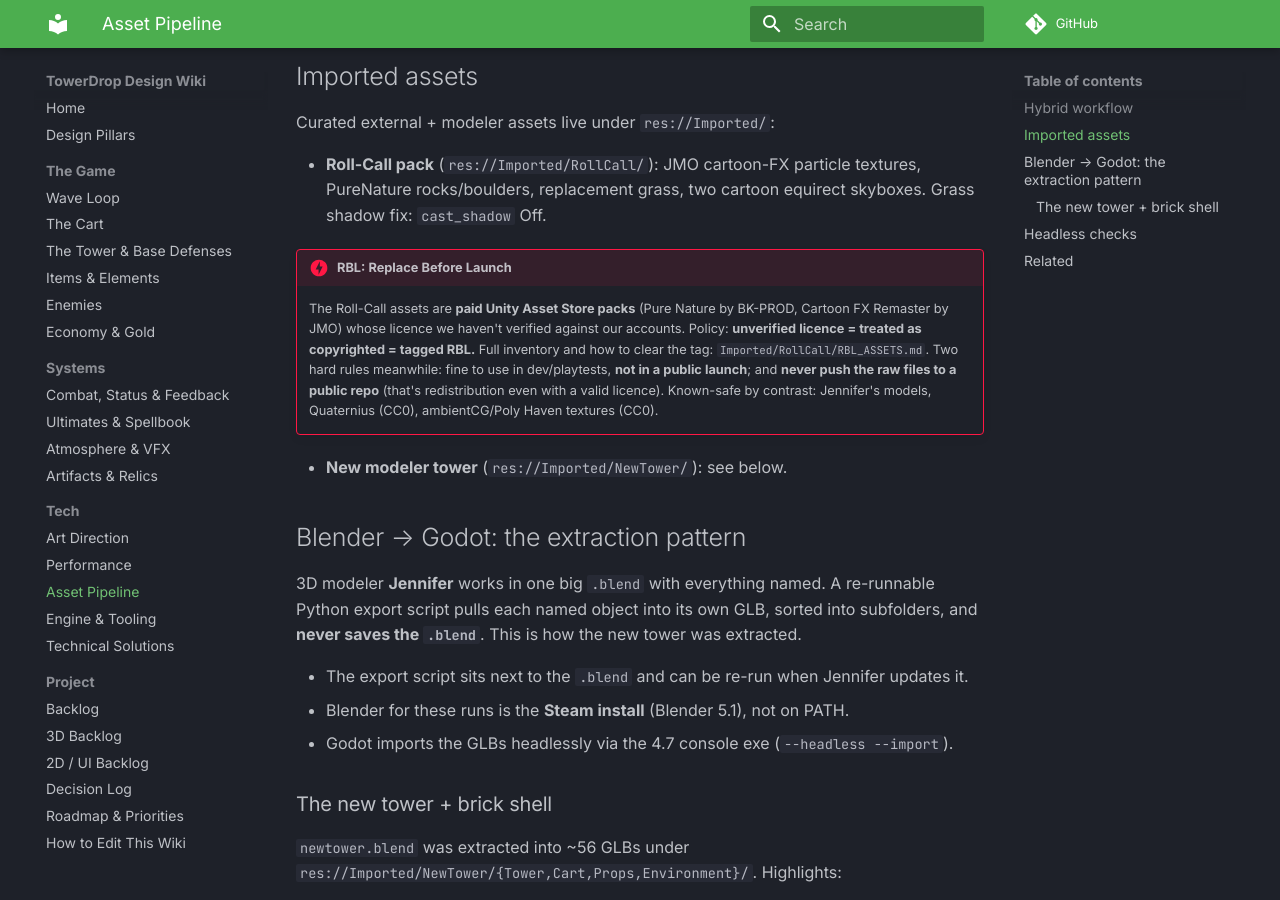
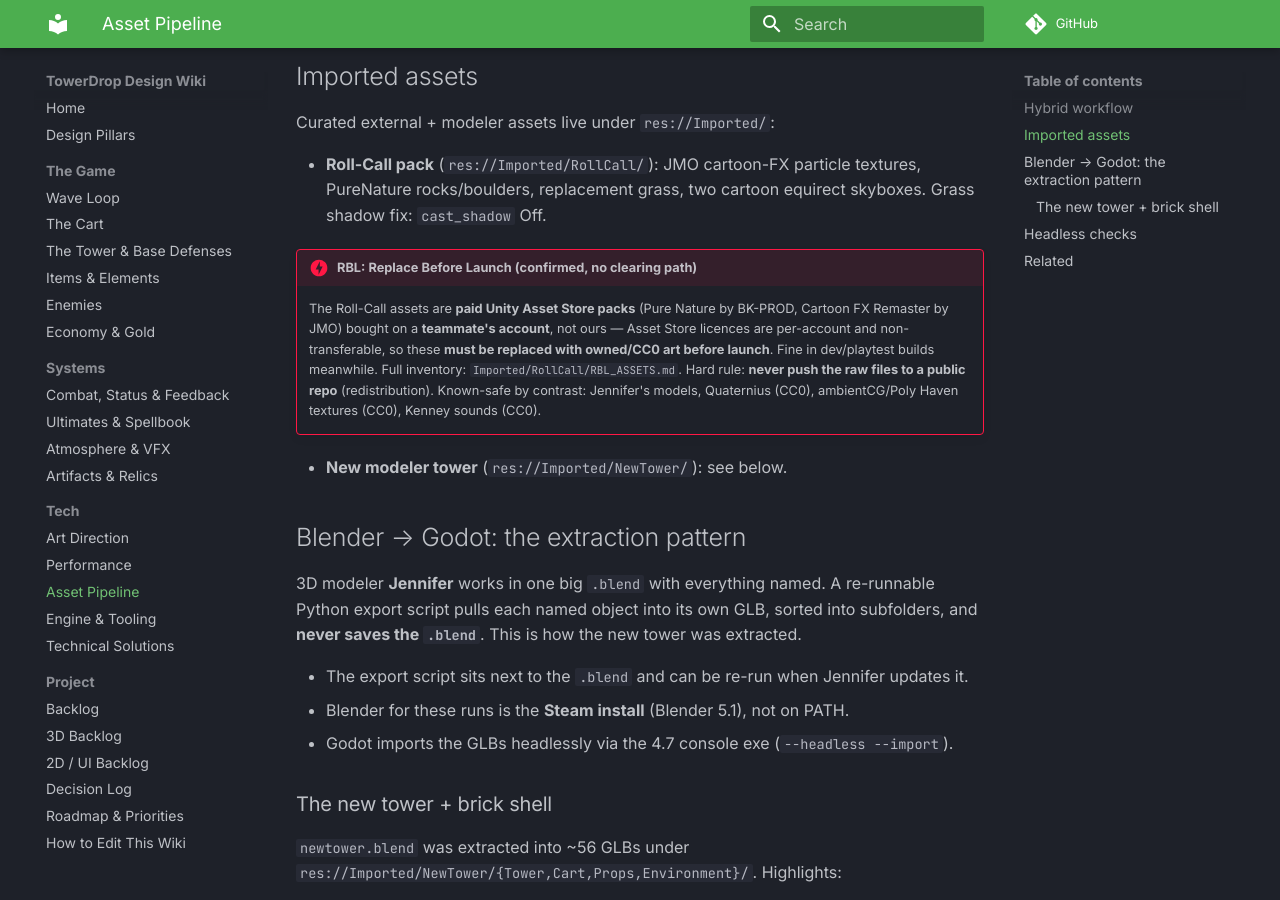
Before and after one commit to cap7n/towerdrop-docs, an MkDocs documentation site: the page built from docs/tech/asset-pipeline.md, in a window 1280 px wide and 900 px high, scrolled down 478 px. Built offline with MkDocs 1.6.1 and Material for MkDocs 9.7.7, drawn with Linux system fonts in a browser that asks for light colours; comment, search, counter and statistics services are not loaded.

Commit message:
RBL confirmed: Roll-Call packs are a teammate's licence, replacement required

```diff
--- a/docs/tech/asset-pipeline.md
+++ b/docs/tech/asset-pipeline.md
@@ -15,8 +15,8 @@
 
 - **Roll-Call pack** (`res://Imported/RollCall/`): JMO cartoon-FX particle textures, PureNature rocks/boulders, replacement grass, two cartoon equirect skyboxes. Grass shadow fix: `cast_shadow` Off.
 
-!!! danger "RBL: Replace Before Launch"
-    The Roll-Call assets are **paid Unity Asset Store packs** (Pure Nature by BK-PROD, Cartoon FX Remaster by JMO) whose licence we haven't verified against our accounts. Policy: **unverified licence = treated as copyrighted = tagged RBL.** Full inventory and how to clear the tag: `Imported/RollCall/RBL_ASSETS.md`. Two hard rules meanwhile: fine to use in dev/playtests, **not in a public launch**; and **never push the raw files to a public repo** (that's redistribution even with a valid licence). Known-safe by contrast: Jennifer's models, Quaternius (CC0), ambientCG/Poly Haven textures (CC0).
+!!! danger "RBL: Replace Before Launch (confirmed, no clearing path)"
+    The Roll-Call assets are **paid Unity Asset Store packs** (Pure Nature by BK-PROD, Cartoon FX Remaster by JMO) bought on a **teammate's account**, not ours — Asset Store licences are per-account and non-transferable, so these **must be replaced with owned/CC0 art before launch**. Fine in dev/playtest builds meanwhile. Full inventory: `Imported/RollCall/RBL_ASSETS.md`. Hard rule: **never push the raw files to a public repo** (redistribution). Known-safe by contrast: Jennifer's models, Quaternius (CC0), ambientCG/Poly Haven textures (CC0), Kenney sounds (CC0).
 - **New modeler tower** (`res://Imported/NewTower/`): see below.
 
 ## Blender → Godot: the extraction pattern
```
Also changed, not shown: docs/project/backlog.md (+1 -1 lines).
